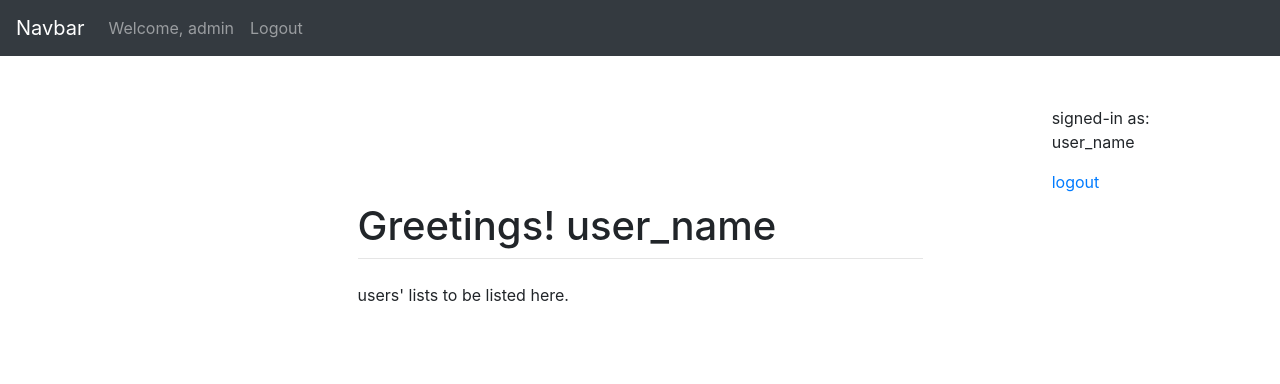
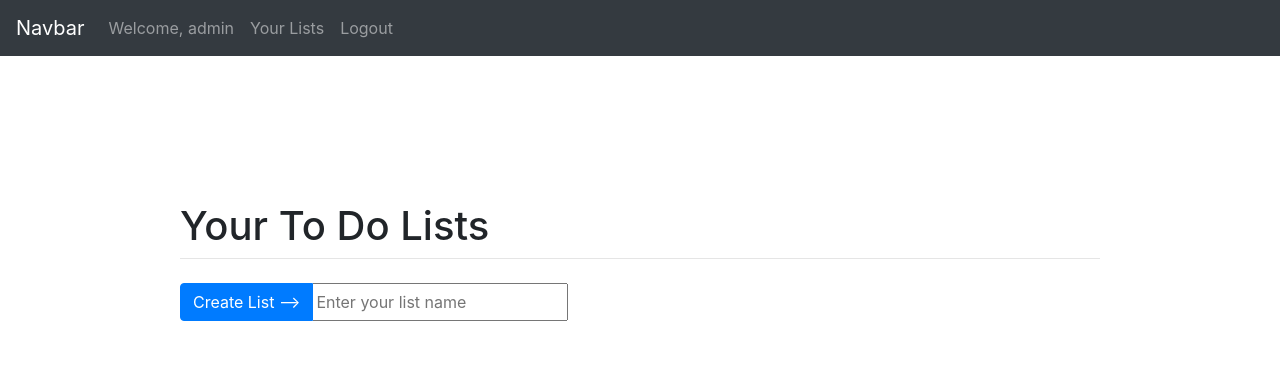
Before and after one commit to Asif-GD/a-django-to-do-list, a Django app: template main/templates/main/lists.html in a window 1280 px wide. Shown: the top 384 px of the page. Run offline with Django 4.2, Linux system fonts and the light colour scheme; the template is opened without the code that fills it: values that come from a table or form of the project are taken from there, others are empty; a user stored in the database is signed in; some libraries are stand-ins or nearby versions.

Commit message:
Set up /lists route
- user can create to do lists
- lists are saved to the MongoDB database into user's collection

```diff
--- a/main/forms.py
+++ b/main/forms.py
@@ -18,3 +18,8 @@ class RegistrationForm(UserCreationForm):
         if commit:
             user.save()
         return user
+
+
+class ListCreationForm(forms.Form):
+    list_name = forms.CharField(label=False, max_length=100,
+                                widget=forms.TextInput(attrs={"placeholder": "Enter your list name"}))
--- a/main/templates/main/base.html
+++ b/main/templates/main/base.html
@@ -30,7 +30,10 @@
             {% if user.is_authenticated %}
 
             <li class="nav-item">
-                <a class="nav-link" href="#">Welcome, {{user.username}}</a>
+                <a class="nav-link" href="#">Welcome, {{user.get_username}}</a>
+            </li>
+            <li class="nav-item">
+                <a class="nav-link" href="/lists">Your Lists</a>
             </li>
             <li class="nav-item">
                 <a class="nav-link" href="/logout">Logout</a>
--- a/main/templates/main/lists.html
+++ b/main/templates/main/lists.html
@@ -1,22 +1,26 @@
 {% extends "main/base.html" %}
+{% load crispy_forms_tags %}
 
 {% block title %}
 Lists
 {% endblock %}
 
 {% block content %}
-<div class="row justify-content-end">
-    <div class="col-2">
-        <p>signed-in as: user_name</p>
-        <a href="/logout/">logout</a>
-    </div>
-</div>
-
-<div class="row justify-content-center">
-    <div class="col-6">
-        <h1 class="mt-2">Greetings! user_name</h1>
-        <hr class="mt-0 mb-4">
-        <p>users' lists to be listed here.</p>
+<div class="container py-5">
+    <div class="row justify-content-center">
+        <div class="col-10">
+            <h1 class="mt-5">Your To Do Lists</h1>
+            <hr class="mt-0 mb-4">
+            <form method="POST" class="form-group">
+                {% csrf_token %}
+                <div class="input-group mb-3">
+                    <div class="input-group-prepend">
+                        <button type="submit" class="btn btn-primary">Create List --></button>
+                    </div>
+                    {{ form }}
+                </div>
+            </form>
+        </div>
     </div>
 </div>
 {% endblock %}
--- a/main/urls.py
+++ b/main/urls.py
@@ -4,6 +4,7 @@ from . import views
 
 urlpatterns = [
     path("", views.home, name="home"),
+    path("lists/", views.user_lists, name="user_lists"),
     path("register/", views.create_user, name="register_user"),
     path("login/", views.login_user, name="login_user"),
     path("logout/", views.logout_user, name="logout_user"),
```
Also changed, not shown: database.py (added, +16 -0 lines), main/views.py (+26 -7 lines), db.sqlite3.
